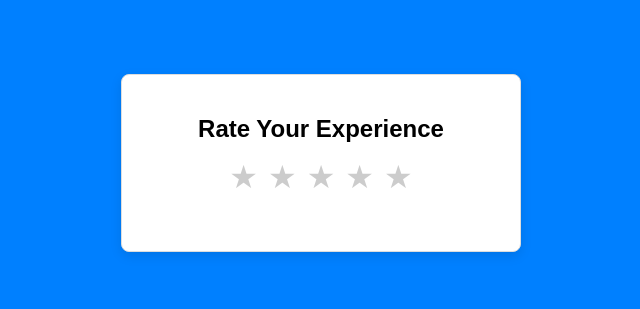
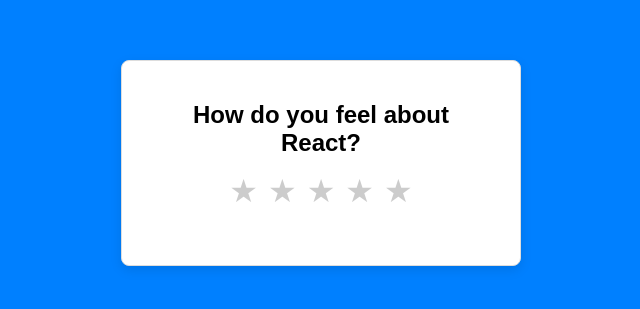
Before and after one commit to kristjem/udemy-react-codealong, a React (Vite) app in the folder modern-react-mini-projects/rating-ui/: page / in a window 1280 px wide. Shown: the part 237-546 px from the top of the page, without its empty margins (319-959 px from the left). Built offline with nearby package versions, Linux system fonts and the light colour scheme.

Commit message:
React props

```diff
--- a/modern-react-mini-projects/rating-ui/src/App.jsx
+++ b/modern-react-mini-projects/rating-ui/src/App.jsx
@@ -5,7 +5,17 @@
   // All returns must have a container
   return (
     <div>
-      <Rating />
+      <Rating
+        heading="How do you feel about React?"
+        color="red"
+        feedbackMessages={[
+          "What IS this!?",
+          "Not my cup of tea",
+          "So so",
+          "Good",
+          "It's THE BEST!",
+        ]}
+      />
     </div>
   );
 };
--- a/modern-react-mini-projects/rating-ui/src/components/Rating.jsx
+++ b/modern-react-mini-projects/rating-ui/src/components/Rating.jsx
@@ -1,15 +1,18 @@
 import { useState } from "react";
 
-const Rating = () => {
+const Rating = ({
+  heading = "Rate Your Experience",
+  color = "gold",
+  feedbackMessages = ["Terrible", "Poor", "Fair", "Good", "Excellent"],
+}) => {
   const [rating, setRating] = useState(0);
   const [hover, setHover] = useState(0);
 
   const stars = Array.from({ length: 5 }, (_, i) => i + 1);
-  const feedbackMessages = ["Terrible", "Poor", "Fair", "Good", "Excellent"];
 
   return (
     <div className="rating-container">
-      <h2>Rate Your Experience</h2>
+      <h2>{heading}</h2>
       <div className="stars">
         {stars.map((star) => (
           <span
@@ -17,7 +20,10 @@
             onMouseEnter={() => setHover(star)}
             onMouseLeave={() => setHover(0)}
             key={star}
-            className={`star ${star <= (hover || rating) ? "active" : ""}`}
+            className="star"
+            style={{
+              color: star <= (hover || rating) ? color : "#ccc",
+            }}
           >
             {"\u2605"}
           </span>
```
